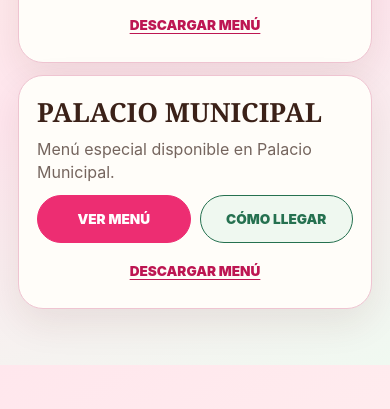
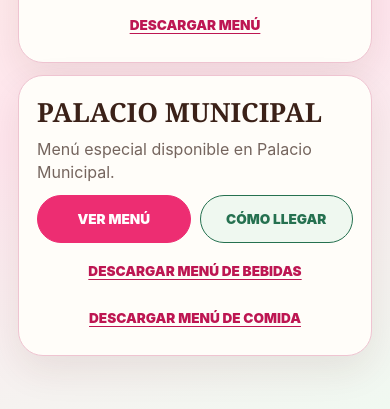
Before and after one commit to bobacitamx-design/bobacita-site, a plain HTML site: page index.html in a window 390 px wide. Shown: the part 967-1376 px from the top of the page. Drawn offline with Linux system fonts and the light colour scheme.

Commit message:
Update City Hall drink and food menu downloads

```diff
--- a/index.html
+++ b/index.html
@@ -742,7 +742,7 @@ footer span,footer a{font-size:.8rem;color:#f4dbd1}
     </section>
   </div>
 
-  <script src="locations.js?v=20260928-clean-props-1" defer></script>
-  <script src="script.js?v=20260928-mobile-polish-1" defer></script>
+  <script src="locations.js?v=20261107-cityhall-menus" defer></script>
+  <script src="script.js?v=20261107-cityhall-menus" defer></script>
 </body>
 </html>
--- a/locations.css
+++ b/locations.css
@@ -61,6 +61,8 @@ html.municipal-direct .municipal-menu{padding-top:18px}
 .municipal-artwork img{display:block;width:100%;height:auto;object-fit:contain;border-radius:12px}
 .municipal-artwork figcaption{padding:8px;text-align:center;color:var(--muted);font-weight:750}
 .menu-download{width:max-content;max-width:100%;margin:20px auto 0;background:#fff}
+.menu-downloads{display:flex;flex-wrap:wrap;align-items:center;justify-content:center;gap:10px}
+.menu-downloads .menu-download{margin:8px 0 0}
 @media(min-width:680px){.location-cards{grid-template-columns:repeat(2,minmax(0,1fr))}.municipal-products{grid-template-columns:repeat(3,minmax(0,1fr))}}
 @media(min-width:680px){.municipal-order-actions,.municipal-order-again{grid-template-columns:repeat(2,minmax(0,1fr))}html.municipal-direct .municipal-products{grid-template-columns:1.4fr 1fr}html.municipal-direct .municipal-products section:last-child{grid-column:1/-1}}
 @media(min-width:900px) and (max-width:1149px){.desktop-nav{gap:12px;margin-right:12px;font-size:.78rem}.site-header{padding-inline:2vw}}
--- a/locations.js
+++ b/locations.js
@@ -20,10 +20,17 @@ window.BobacitaLocations = [
     maps: "https://maps.app.goo.gl/sFQaknf4Np5rZkrQ9?g_st=ic",
     address: null,
     pdf: "assets/menus/bobacita-menu-palacio-municipal.pdf",
-    pdfVersion: "20260928-95-120",
+    pdfVersion: "20261107-drinks-125",
+    downloadLabel: { es: "DESCARGAR MENÚ DE BEBIDAS", en: "DOWNLOAD DRINK MENU" },
     artwork: [
-      "assets/menus/palacio-municipal-bottled-95-20260928.jpeg",
-      "assets/menus/palacio-municipal-lemonades-120-20260928.jpeg"
+      "assets/menus/palacio-municipal-bebidas-20261107.jpeg"
+    ],
+    extraDownloads: [
+      {
+        pdf: "assets/menus/chica-chun-kun-menu-palacio-municipal.pdf",
+        pdfVersion: "20261107-food",
+        label: { es: "DESCARGAR MENÚ DE COMIDA", en: "DOWNLOAD FOOD MENU" }
+      }
     ],
     assetsReady: true,
     onlineMenu: "artwork",
@@ -46,10 +53,10 @@ window.BobacitaLocations = [
         {name:{es:"Jamaica con Arándano Pop",en:"Jamaica Blueberry Pop"}, description:{es:"Jamaica con popping boba de arándano",en:"Jamaica with blueberry popping boba"}, size:"500 mL", price:95, image:"assets/web/municipal/jamaica-blueberry-pop-smooth-20260928.webp"}
       ] },
       { heading: {es:"Limonadas",en:"Lemonades"}, products: [
-        {name:{es:"Original",en:"Original"},description:{es:"Limonada clásica y refrescante",en:"Classic, refreshing lemonade"},size:"1 L",price:120,image:"assets/web/municipal/limonada-original.webp"},
-        {name:{es:"Fresa",en:"Strawberry"},description:{es:"Limonada de fresa con popping boba de fresa",en:"Strawberry lemonade with strawberry popping boba"},size:"1 L",price:120,image:"assets/web/municipal/limonada-fresa.webp"},
-        {name:{es:"Mango",en:"Mango"},description:{es:"Limonada de mango con popping boba de mango",en:"Mango lemonade with mango popping boba"},size:"1 L",price:120,image:"assets/web/municipal/limonada-mango.webp"},
-        {name:{es:"Arándano",en:"Blueberry"},description:{es:"Limonada de arándano con popping boba de arándano",en:"Blueberry lemonade with blueberry popping boba"},size:"1 L",price:120,image:"assets/web/municipal/limonada-arandano.webp"}
+        {name:{es:"Original",en:"Original"},description:{es:"Limonada clásica y refrescante",en:"Classic, refreshing lemonade"},size:"1 L",price:125,image:"assets/web/municipal/limonada-original.webp"},
+        {name:{es:"Fresa",en:"Strawberry"},description:{es:"Limonada de fresa con popping boba de fresa",en:"Strawberry lemonade with strawberry popping boba"},size:"1 L",price:125,image:"assets/web/municipal/limonada-fresa.webp"},
+        {name:{es:"Mango",en:"Mango"},description:{es:"Limonada de mango con popping boba de mango",en:"Mango lemonade with mango popping boba"},size:"1 L",price:125,image:"assets/web/municipal/limonada-mango.webp"},
+        {name:{es:"Arándano",en:"Blueberry"},description:{es:"Limonada de arándano con popping boba de arándano",en:"Blueberry lemonade with blueberry popping boba"},size:"1 L",price:125,image:"assets/web/municipal/limonada-arandano.webp"}
       ] },
       { heading: {es:"Toppings disponibles para limonadas",en:"Lemonade toppings"}, items: {es:["Popping Boba de Mango","Popping Boba de Fresa","Popping Boba de Arándano"],en:["Mango Popping Boba","Strawberry Popping Boba","Blueberry Popping Boba"]} }
     ]
--- a/script.js
+++ b/script.js
@@ -159,6 +159,15 @@ function locationURL(location){
   return url.pathname + url.search + url.hash;
 }
 
+function menuDownload(menu, label, className){
+  const link = document.createElement("a");
+  link.className = className;
+  link.href = menu.pdf + (menu.pdfVersion ? `?v=${menu.pdfVersion}` : "");
+  link.download = menu.pdf.split("/").pop();
+  link.textContent = label;
+  return link;
+}
+
 function renderLocations(lang){
   const dictionary = translations[lang] || translations.es;
   const cards = document.getElementById("location-cards");
@@ -185,12 +194,10 @@ function renderLocations(lang){
     directions.textContent = dictionary.directions;
     actions.append(view, directions);
     if(location.assetsReady){
-      const download = document.createElement("a");
-      download.className = "download-menu";
-      download.href = location.pdf + (location.pdfVersion ? `?v=${location.pdfVersion}` : "");
-      download.download = location.pdf.split("/").pop();
-      download.textContent = dictionary.location_download;
-      actions.append(download);
+      actions.append(menuDownload(location, location.downloadLabel?.[lang] || dictionary.location_download, "download-menu"));
+      for(const menu of location.extraDownloads || []){
+        actions.append(menuDownload(menu, menu.label[lang] || menu.label.es, "download-menu"));
+      }
     }
     card.append(title, description, actions);
     cards.append(card);
@@ -315,12 +322,13 @@ function renderLocations(lang){
       figure.append(img);
       target.append(figure);
     });
-    const download = document.createElement("a");
-    download.className = "menu-download";
-    download.href = selectedLocation.pdf + (selectedLocation.pdfVersion ? `?v=${selectedLocation.pdfVersion}` : "");
-    download.download = selectedLocation.pdf.split("/").pop();
-    download.textContent = dictionary.location_download;
-    target.append(download);
+    const downloads = document.createElement("div");
+    downloads.className = "menu-downloads";
+    downloads.append(menuDownload(selectedLocation, selectedLocation.downloadLabel?.[lang] || dictionary.location_download, "menu-download"));
+    for(const menu of selectedLocation.extraDownloads || []){
+      downloads.append(menuDownload(menu, menu.label[lang] || menu.label.es, "menu-download"));
+    }
+    target.append(downloads);
     official.hidden = selectedLocation.onlineMenu !== "santa-fe";
     municipal.hidden = selectedLocation.onlineMenu === "santa-fe";
   }
```
Also changed, not shown: assets/menus/palacio-municipal-bebidas-20261107.jpeg (added), assets/menus/palacio-municipal-comida-20261107.jpeg (added), 2 other files.
